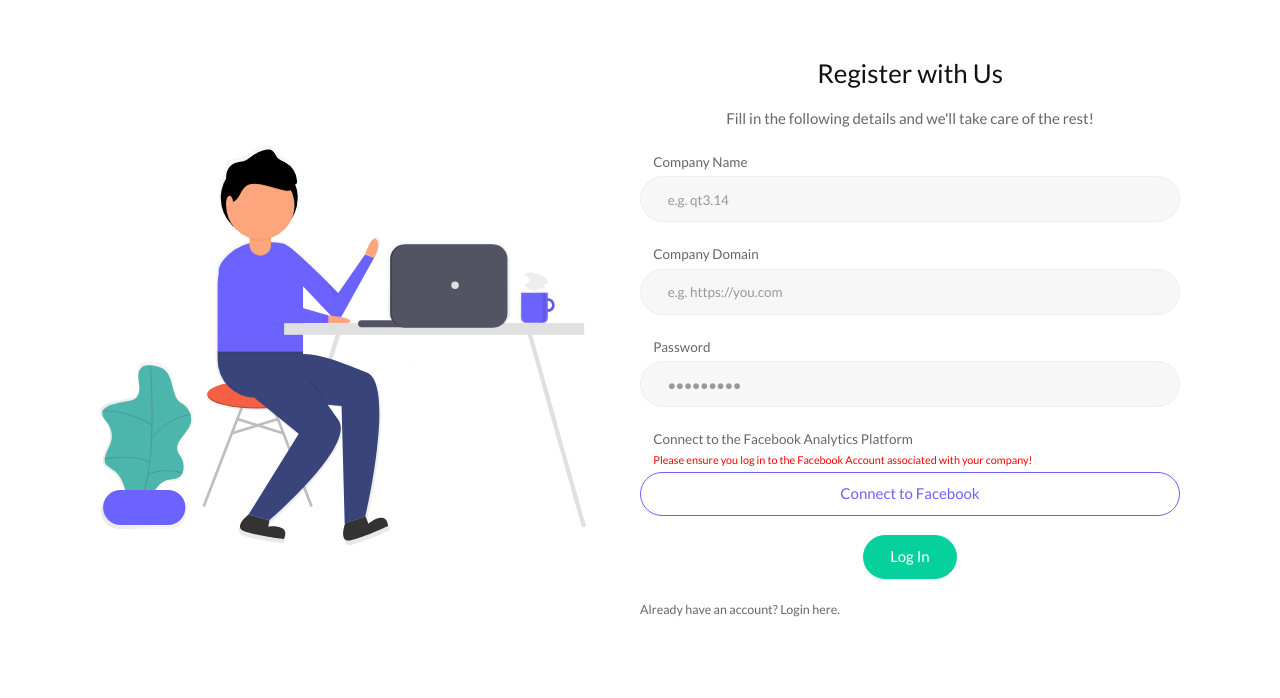
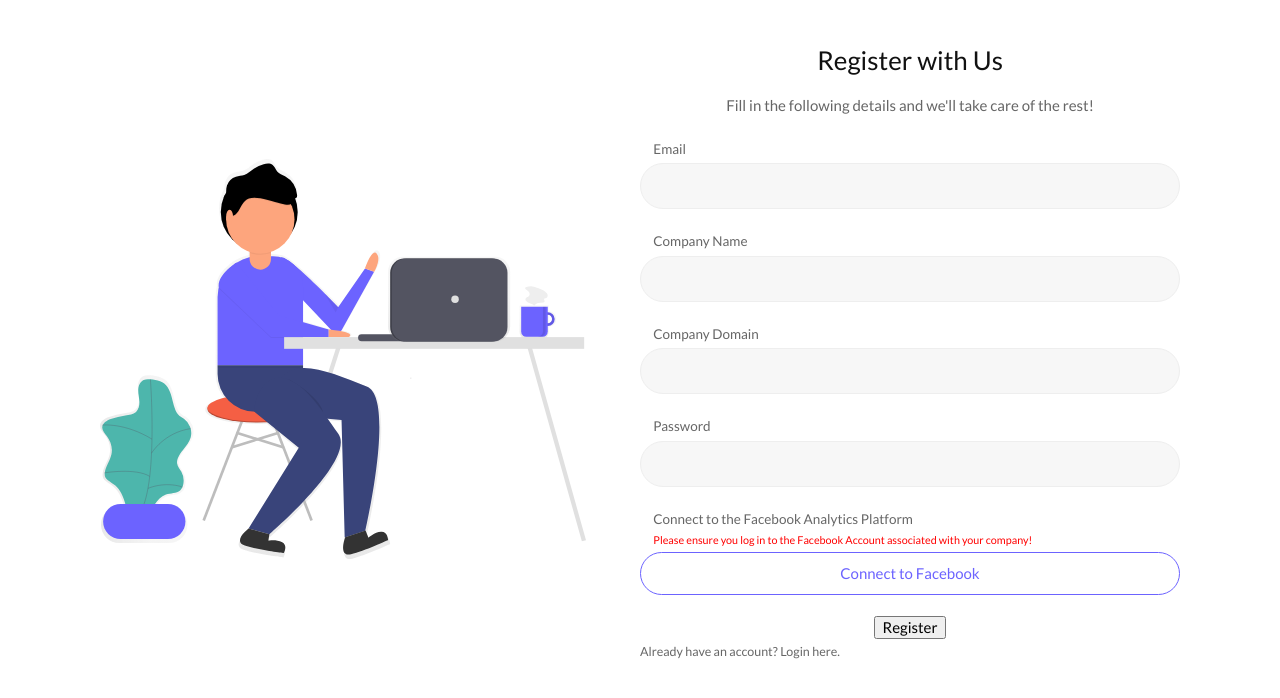
Before and after one commit to crisb0/SENG3011-Workshop, a Flask app: template wk10_demo/templates/reg.html in a window 1280 px wide. Shown: the part 60-758 px from the top of the page. Run offline with Flask 2, Linux system fonts and the light colour scheme; the template is opened without the code that fills it, so the values that code supplies are empty, except form fields; form fields are guessed from the names that the template uses.

Commit message:
implemented adding users to the db through the rego form

```diff
--- a/wk10_demo/app.py
+++ b/wk10_demo/app.py
@@ -4,6 +4,7 @@ from datetime import datetime, date
 import requests, os
 from operator import itemgetter
 from itertools import islice
+from forms import LoginForm, RegistrationForm
 
 app = Flask(__name__, static_url_path='/static')
 
@@ -19,9 +20,28 @@ def index():
 def login():
     return render_template("auth.html")
 
-@app.route('/register')
+@app.route('/register', methods=['GET', 'POST'])
 def register():
-    return render_template("reg.html")
+    import db_helpers
+
+    registration_form = RegistrationForm(request.form)
+    db = db_helpers.get_db()
+    cur = db.cursor()
+
+    if request.method == 'POST' and registration_form.validate():
+        result = request.form
+        # check that the company doesn't already exist
+
+        # make db entry
+        #print('insert into users (email, password, companyName, companyUrl) values ("%s", "%s", "%s", "%s")'%(result['email'], result['password'], result['company_name'], result['company_url']))
+
+        cur.execute(
+                 'insert into users (email, password, companyName, companyUrl) values ("%s", "%s", "%s", "%s")'%(result['email'], result['password'], result['company_name'], result['company_url'])
+                 )
+        db.commit()
+        return
+
+    return render_template("reg.html", form=registration_form)
 
 @app.route('/dashboard')
 def dashboard():
--- a/wk10_demo/templates/reg.html
+++ b/wk10_demo/templates/reg.html
@@ -32,20 +32,20 @@
 				<div class="auth__auth">
 					<h1 class="auth__title">Register with Us</h1>
 					<p>Fill in the following details and we'll take care of the rest!</p>
-					<form method='post' action="/example" autocompelete="new-password" role="presentation" class="form">
-						<input name="email" class="fakefield">
-						<label>Company Name</label>
-						<input type="text" name="email" id='email' placeholder="e.g. qt3.14">
-                        <input name="domain" class="fakefield">
+					<form method='post' autocompelete="new-password" role="presentation" class="form">
+                        <label>Email</label>
+                        {{ form.email }}
+                        <label>Company Name</label>
+                        {{ form.company_name }}
                         <label>Company Domain</label>
-                        <input type="text" name="email" id="email" placeholder="e.g. https://you.com"</input>
-						<label>Password</label>
-						<input type="password" name="password" id='password' placeholder="&#9679;&#9679;&#9679;&#9679;&#9679;&#9679;&#9679;&#9679;&#9679;" autocomplete="off">
+                        {{ form.company_url }}
+                        <label>Password</label>
+                        {{ form.password }}
                         <label>Connect to the Facebook Analytics Platform<br><div style="font-size:80%;color:red;">Please ensure you log in to the Facebook Account associated with your company!</div></label>
                         <a href="#" class="button" style="width:100%;">Connect to Facebook</a>
 						<!--<button type='submit' class="button button__accent">Log in</button>-->
-                        <a href="{{url_for('dashboard')}}" class="button button__accent">Log In</a>
-						<a href="{{url_for('login')}}"><h6 class="left-align" >Already have an account? Login here.</h6></a>
+                        <input type=submit value=Register>
+                        <a href="{{url_for('login')}}"><h6 class="left-align" >Already have an account? Login here.</h6></a>
 					</form>
 				</div>
 			</div>
```
